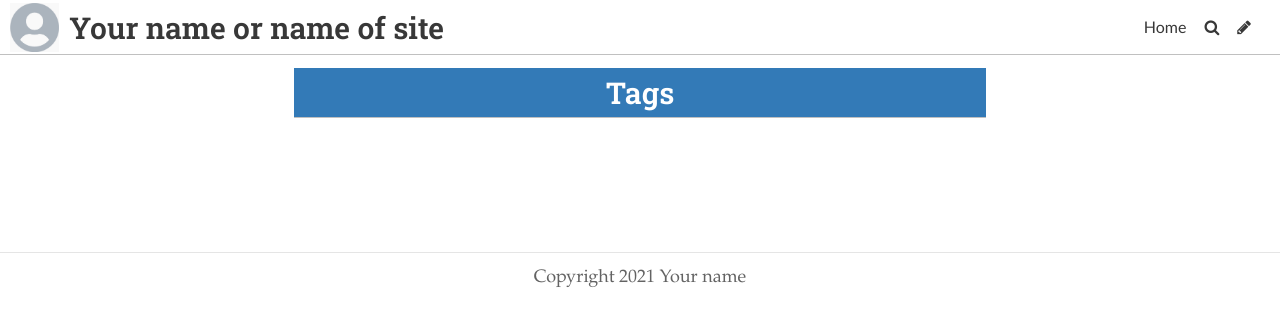
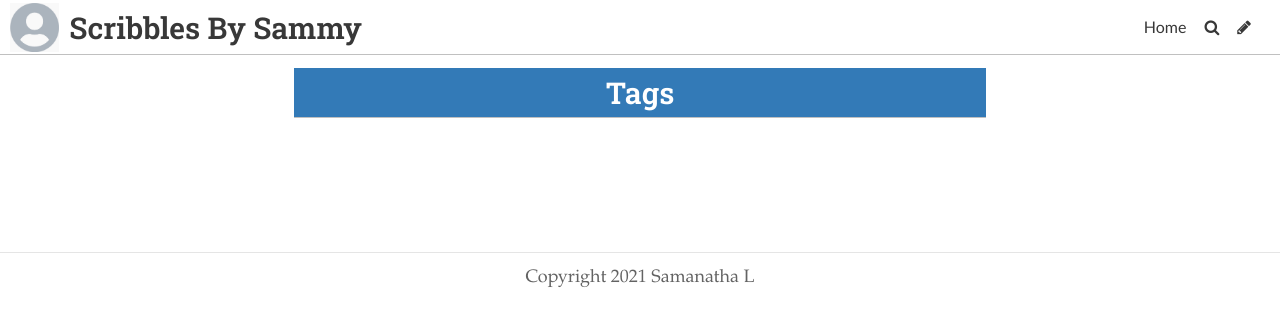
Before and after one commit to ScribblesSammy/WritingPortfolio, a Jekyll site: the page built from pages/tags.md, in a window 1280 px wide. Shown: the top 326 px of the page. Built offline with Jekyll 4.4.1, drawn with Linux system fonts in a browser that asks for light colours; some web fonts are replaced.

Commit message:
Update Settings “general”

```diff
--- a/_data/settings.yml
+++ b/_data/settings.yml
@@ -1,13 +1,13 @@
-title: Your name or name of site
+title: Scribbles By Sammy
 description: A website with a blog
-header_text: My Dream Blog
+footer_text: Copyright 2021 Samanatha L
+header_feature_image: ../uploads/pages.jpg
+header_text: Scribbles By Sammy
 header_text_color: "#ffffff"
-footer_text: Copyright 2021 Your name
-header_feature_image: ../uploads/pages.jpg
-bannerheight: "20vmax"
-navbarheight: "55px"
-gridlayout: false
+bannerheight: 20vmax
+navbarheight: 55px
 logo: /uploads/logo.jpg
 favicon: /uploads/favicon.ico
+gridlayout: false
+fixednavbar: false
 upzoom: true
-fixednavbar: false
```
